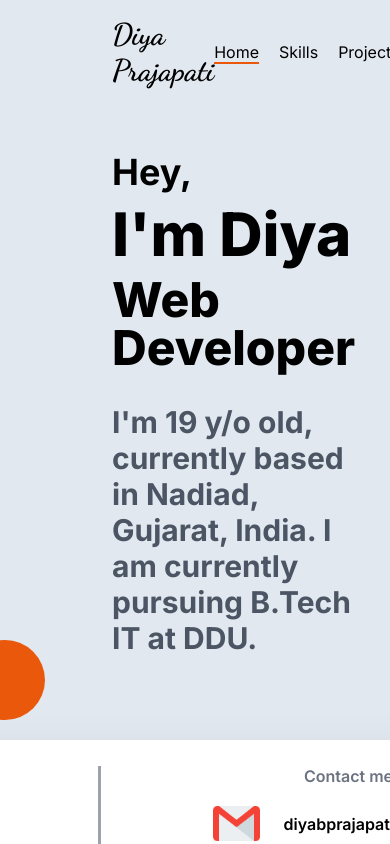
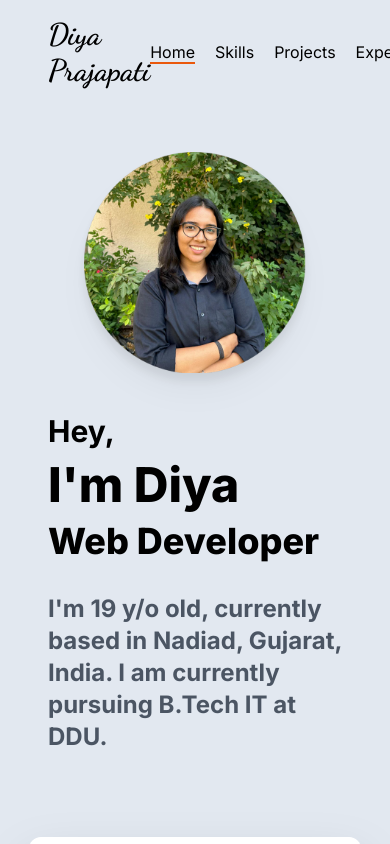
Before and after one commit to diyaprajapati/Portfolio, a React (Vite) app: page / in a window 390 px wide. Shown: the top 844 px of the page. Built offline with nearby package versions, Linux system fonts and the light colour scheme.

Commit message:
make home page responsive

```diff
--- a/src/App.jsx
+++ b/src/App.jsx
@@ -11,9 +11,6 @@ export default function App() {
         <Body/>
         <Footer/>
       </Layout>
-      <svg viewBox="0 0 100 100" xmlns="http://www.w3.org/2000/svg" className="w-20 h-20 top-[40rem] left-[-35px] absolute fill-orange-600">
-        <circle cx="50" cy="50" r="50" />
-        </svg>
     </>
   )
 }
--- a/src/Layout.jsx
+++ b/src/Layout.jsx
@@ -2,7 +2,7 @@ import React from 'react'
 
 export default function Layout({children}) {
   return (
-      <div className="p-4 flex flex-col gap-12 font-inter overflow-hidden no-scrollbar">
+      <div className="py-4 flex flex-col gap-12 font-inter overflow-hidden no-scrollbar md:gap-10">
         {children}
       </div>
   )
--- a/src/home/Body.jsx
+++ b/src/home/Body.jsx
@@ -3,26 +3,26 @@ import React from 'react'
 export default function Body() {
   return (
 
-    <div className='flex flex-row px-24 py-4 gap-10'>
+    <div className='flex flex-col-reverse px-12 lg:px-24 py-4 gap-10 md:px-16 md:flex-row'>
         {/* text */}
         <div className='flex flex-col gap-3 self-center'>
-            <div className='text-4xl font-bold'>
+            <div className='text-3xl font-bold lg:text-4xl md:text-2xl'>
                 Hey,
             </div>
-            <div className='text-6xl font-extrabold'>
+            <div className='text-5xl font-extrabold lg:text-6xl md:text-4xl'>
                 I'm Diya
             </div>
-            <div className='text-5xl font-extrabold'>
+            <div className='text-4xl font-extrabold lg:text-5xl md:text-3xl'>
                 Web Developer
             </div>
-            <div className='text-3xl font-bold text-gray-600 my-5'>
+            <div className='text-2xl font-bold text-gray-600 my-5 lg:text-3xl md:text-xl'>
             I'm 19 y/o old, currently based in Nadiad, Gujarat, India. I am currently pursuing B.Tech IT at DDU.
             </div>
         </div>
 
         {/* photo */}
-        <div className='drop-shadow-xl'>
-            <img src='../public/diya.png' width={900}></img>
+        <div className='drop-shadow-xl self-center'>
+            <img src='../public/diya.png' className='md:w-[1300px] lg:w-[1100px]'></img>
         </div>
 
     </div>
--- a/src/home/Foot.jsx
+++ b/src/home/Foot.jsx
@@ -2,32 +2,31 @@ import React from 'react'
 
 export default function footer() {
   return (
-    <div className='self-center flex flex-row gap-28 bg-white px-36 py-6 rounded-full drop-shadow-2xl'>
+    <div className='self-center flex md:flex-row flex-col md:w-[80%] lg:w-[70%] w-[85%] py-5 rounded-xl lg:gap-28 bg-white drop-shadow-2xl lg:px-36 lg:py-6 lg:rounded-full md:px-16 md:gap-12'>
       {/* other accounts */}
-      <div className='flex flex-col gap-3 font-semibold text-gray-500 text-center'>
+      <div className='flex flex-col gap-3 font-semibold text-gray-500 text-center self-center'>
         <h1>Check out my</h1>
-        <div className='flex flex-row gap-10'>
-          <a href="https://github.com/diyaprajapati"><img src='../public/github-50.png' className='hover:scale-110'></img></a>
-          <a href="https://www.linkedin.com/in/diya-prajapati-453858267/"><img src='../public/linkedin_icon.png' width={48} className='hover:scale-110'></img></a>
-          <a href="https://x.com/Diya0505?t=i9y-OVB4DZ6iLB8hhxHKQQ&s=09"><img src='../public/twitter-x-icon-png.png' width={47} className='hover:scale-110'></img></a>
+        <div className='flex flex-row gap-10 md:gap-6'>
+          <a href="https://github.com/diyaprajapati"><img src='../public/github-50.png' className='hover:scale-110 '></img></a>
+          <a href="https://www.linkedin.com/in/diya-prajapati-453858267/"><img src='../public/linkedin_icon.png' className='hover:scale-110 w-[48px] md:w-[48px]'></img></a>
+          <a href="https://x.com/Diya0505?t=i9y-OVB4DZ6iLB8hhxHKQQ&s=09"><img src='../public/twitter-x-icon-png.png' className='hover:scale-110 w-[48px] md:w-[48px]'></img></a>
         </div>
       </div>
 
       {/* vertical line */}
-      <div className="border-l border-gray-400 h-20 my-auto border-r-2"></div>
+      <div className="md:border-l border-gray-400 h-5 md:h-20 my-auto md:border-r-2"></div>
 
 
       {/* email */}
-      <div className='flex flex-col gap-3 font-semibold text-gray-500 text-center'>
+      <div className='flex flex-col gap-1 md:gap-3 font-semibold text-gray-500 text-center self-center'>
         <h1>Contact me</h1>
         <div className='flex flex-row gap-6'>
-          <img src='../public/gmail.png' width={47}></img>
+          <img src='../public/gmail.png' width={47} className='md:w-[40px]'></img>
           <div className='text-black self-center'>
             <h2>diyabprajapati2005@gmail.com</h2>
           </div>
         </div>
       </div>
-
     </div>
   )
 }
--- a/src/home/Head.jsx
+++ b/src/home/Head.jsx
@@ -10,7 +10,7 @@ export default function header() {
 
   return (
     <div>
-      <div className='flex flex-row justify-between px-24'>
+      <div className='flex flex-row justify-between px-12 lg:px-24 md:px-16'>
 
         {/* name */}
         <div className='text-3xl font-extrabold self-center font-dancingScript'>
@@ -18,7 +18,7 @@ export default function header() {
         </div>
 
         {/* other page links */}
-        <div className='flex flex-row gap-20 text-end'>
+        <div className='flex flex-row gap-20 text-end md:gap-12'>
           <div className='flex flex-row gap-5 self-center'>
             <Link to='/' className= {`nav-link ${url == '/' ? 'active-nav-link' : ''}`} >Home</Link>
             <Link to='/skill' className={`nav-link ${url == '/skill' ? 'active-nav-link' : ''}`} >Skills</Link>
```
Also changed, not shown: public/burger-menu-right-svgrepo-com.svg (added).
